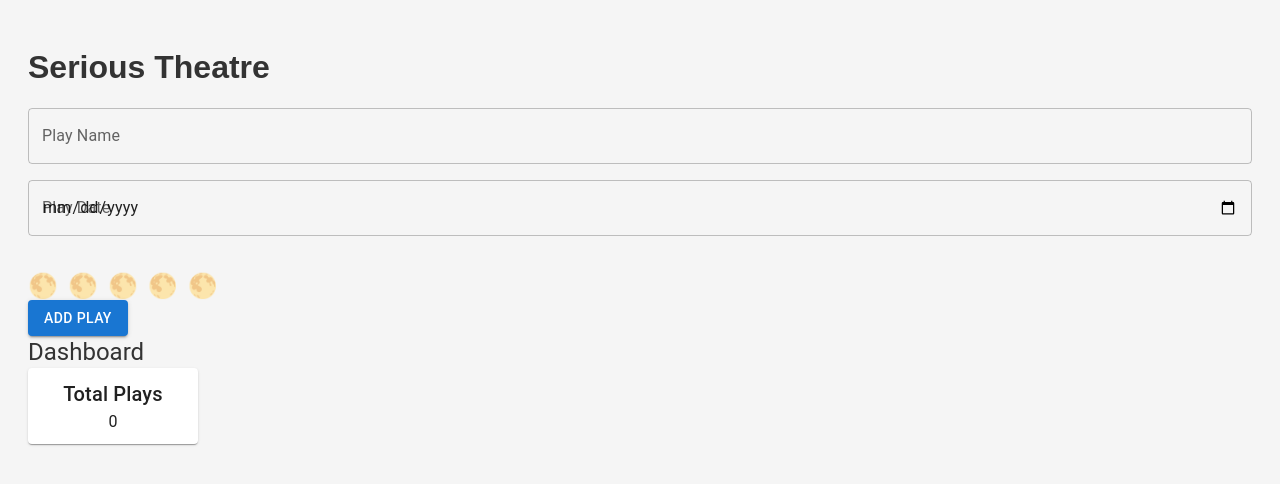
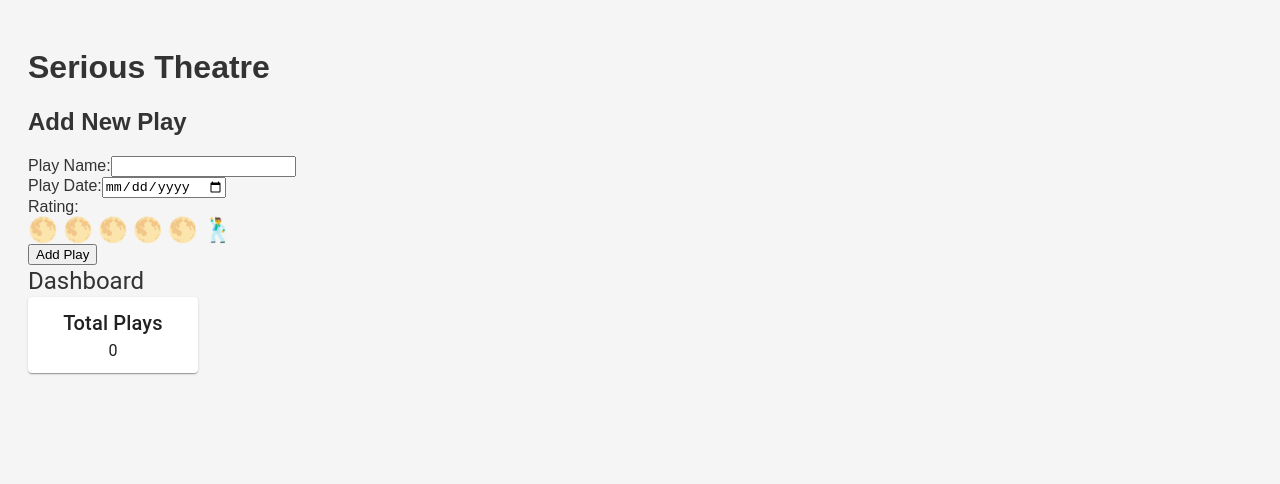
Before and after one commit to tescoboy/serious-theatre, a React (Create React App) app: page / in a window 1280 px wide. Shown: the top 484 px of the page. Built offline with nearby package versions, Linux system fonts and the light colour scheme; the HTML template or start-up script is replaced by a standard one.

Commit message:
Update InputSection.js

```diff
--- a/src/components/InputSection.js
+++ b/src/components/InputSection.js
@@ -1,81 +1,93 @@
 import React, { useState } from "react";
-import { Button, TextField, Box } from "@mui/material";
 
 const InputSection = ({ onAddPlay }) => {
-  const [newPlay, setNewPlay] = useState({
-    name: "",
-    date: "",
-    rating: 0, // No rating initially
-  });
+  const [playName, setPlayName] = useState("");
+  const [playDate, setPlayDate] = useState("");
+  const [rating, setRating] = useState(0); // Default rating: 0 (no moons filled)
+  const [standingOvation, setStandingOvation] = useState(false);
 
-  const handleInputChange = (e) => {
-    const { name, value } = e.target;
-    setNewPlay((prev) => ({
-      ...prev,
-      [name]: value,
-    }));
+  const handleMoonClick = (index) => {
+    if (standingOvation) setStandingOvation(false);
+    setRating(index + 1); // Full moons
+  };
+
+  const handleHalfMoonClick = (index) => {
+    if (standingOvation) setStandingOvation(false);
+    setRating(index + 0.5); // Half moons
+  };
+
+  const handleManClick = () => {
+    setStandingOvation(true);
+    setRating(5); // Standing Ovation is 5 moons
   };
 
   const handleAddPlay = () => {
-    if (!newPlay.name || !newPlay.date || newPlay.rating === 0) {
-      alert("Please enter valid name, date, and rating!");
+    if (!playName || !playDate) {
+      alert("Please fill in all fields.");
       return;
     }
-
-    const newPlayObject = {
+    const newPlay = {
       id: Date.now(),
-      name: newPlay.name,
-      date: newPlay.date,
-      rating: newPlay.rating,
+      name: playName,
+      date: playDate,
+      rating: standingOvation ? "Standing Ovation" : rating,
     };
-
-    onAddPlay(newPlayObject);
-
-    // Reset form after adding
-    setNewPlay({
-      name: "",
-      date: "",
-      rating: 0,
-    });
+    onAddPlay(newPlay);
+    setPlayName("");
+    setPlayDate("");
+    setRating(0);
+    setStandingOvation(false);
   };
 
   return (
     <div>
-      <TextField
-        label="Play Name"
-        name="name"
-        value={newPlay.name}
-        onChange={handleInputChange}
-        fullWidth
-        sx={{ marginBottom: 2 }}
-      />
-      <TextField
-        label="Play Date"
-        type="date"
-        name="date"
-        value={newPlay.date}
-        onChange={handleInputChange}
-        fullWidth
-        sx={{ marginBottom: 2 }}
-      />
-      <Box sx={{ display: "flex", gap: "10px", marginTop: "20px" }}>
-        {[0, 1, 2, 3, 4].map((position) => (
+      <h2>Add New Play</h2>
+      <div>
+        <label>Play Name:</label>
+        <input
+          type="text"
+          value={playName}
+          onChange={(e) => setPlayName(e.target.value)}
+        />
+      </div>
+      <div>
+        <label>Play Date:</label>
+        <input
+          type="date"
+          value={playDate}
+          onChange={(e) => setPlayDate(e.target.value)}
+        />
+      </div>
+      <div>
+        <label>Rating:</label>
+        <div style={{ display: "flex", alignItems: "center", gap: "5px" }}>
+          {[...Array(5)].map((_, index) => (
+            <span
+              key={index}
+              style={{
+                fontSize: "24px",
+                cursor: "pointer",
+                color: rating >= index + 1 ? "yellow" : "grey",
+              }}
+              onClick={() => handleMoonClick(index)}
+              onDoubleClick={() => handleHalfMoonClick(index)}
+            >
+              🌕
+            </span>
+          ))}
           <span
-            key={position}
-            onClick={() => setNewPlay((prev) => ({ ...prev, rating: position + 1 }))}
             style={{
               fontSize: "24px",
               cursor: "pointer",
-              color: newPlay.rating > position ? "#FFD700" : "#D3D3D3",
+              color: standingOvation ? "purple" : "grey",
             }}
+            onClick={handleManClick}
           >
-            🌕
+            🕺
           </span>
-        ))}
-      </Box>
-      <Button onClick={handleAddPlay} variant="contained" color="primary">
-        Add Play
-      </Button>
+        </div>
+      </div>
+      <button onClick={handleAddPlay}>Add Play</button>
     </div>
   );
 };
```
